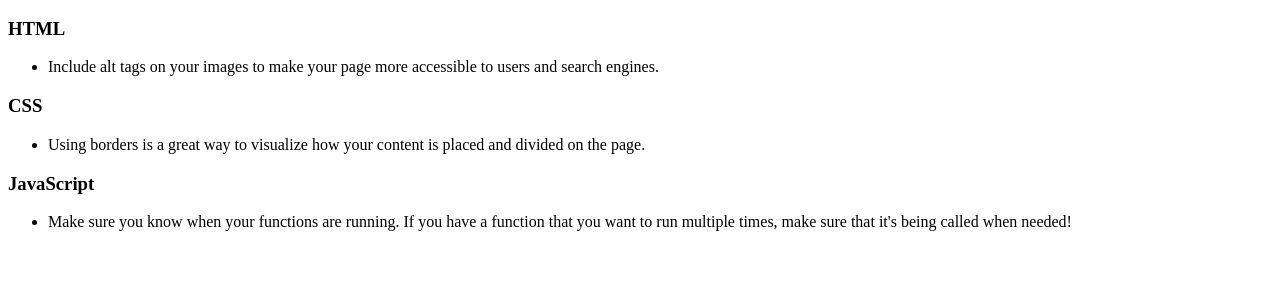
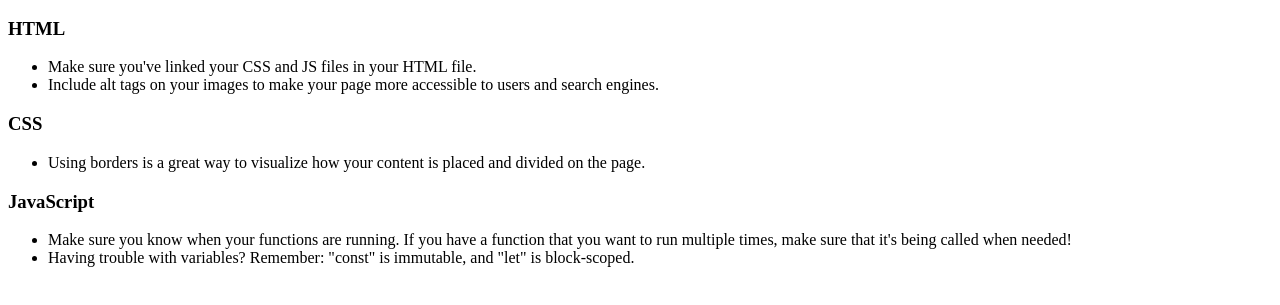
Before and after one commit to asupt/code-script-chum, a plain HTML site: page tipsAndTricks.html in a window 1280 px wide. Shown: the part 71-376 px from the top of the page. Drawn offline with Linux system fonts and the light colour scheme.

Commit message:
added more tips to the tips and tricks page

```diff
--- a/tipsAndTricks.html
+++ b/tipsAndTricks.html
@@ -17,6 +17,7 @@
     <div id="contentHolder">
         <h3>HTML</h3>
         <ul>
+            <li>Make sure you've linked your CSS and JS files in your HTML file.</li>
             <li>Include alt tags on your images to make your page more accessible to users and search engines.</li>
         </ul>
         <h3>CSS</h3>
@@ -26,6 +27,7 @@
         <h3>JavaScript</h3>
         <ul>
             <li>Make sure you know when your functions are running. If you have a function that you want to run multiple times, make sure that it's being called when needed!</li>
+            <li>Having trouble with variables? Remember: "const" is immutable, and "let" is block-scoped.</li>
         </ul>
     </div>
 </body>
```
